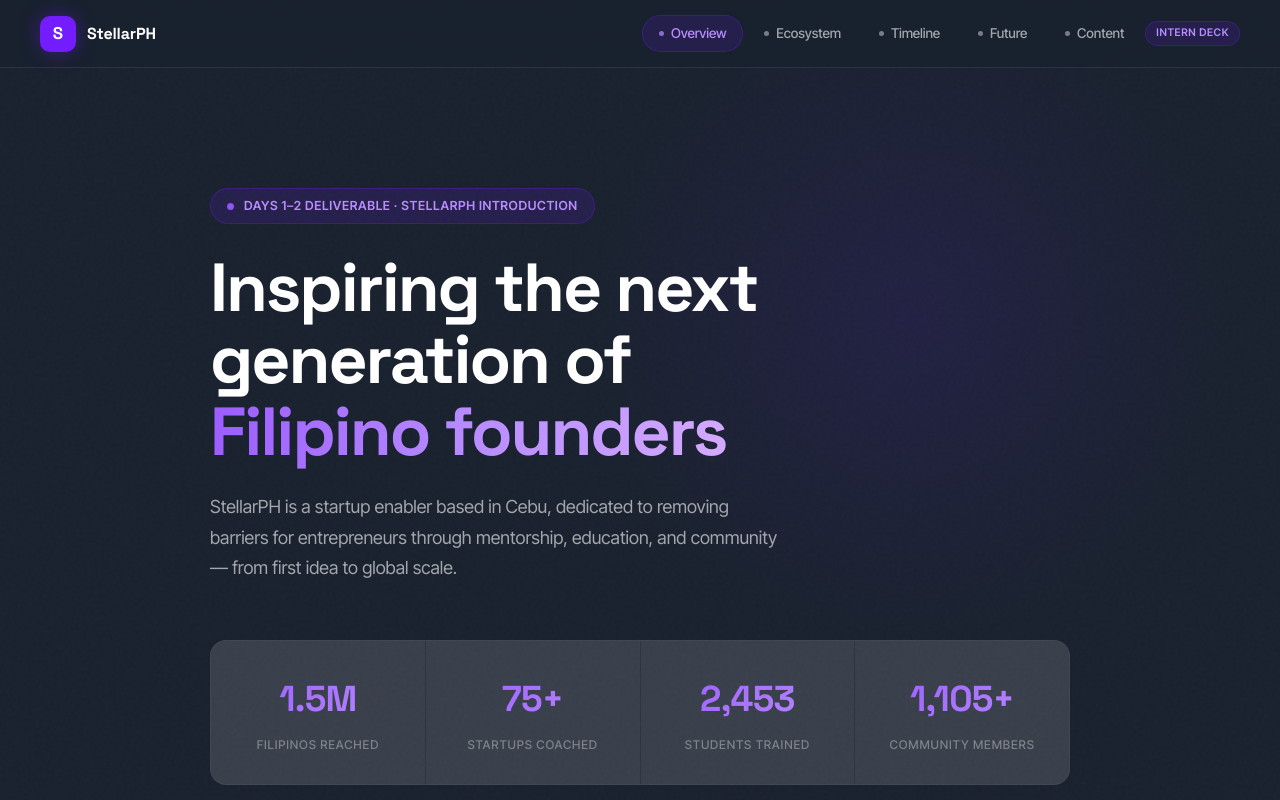
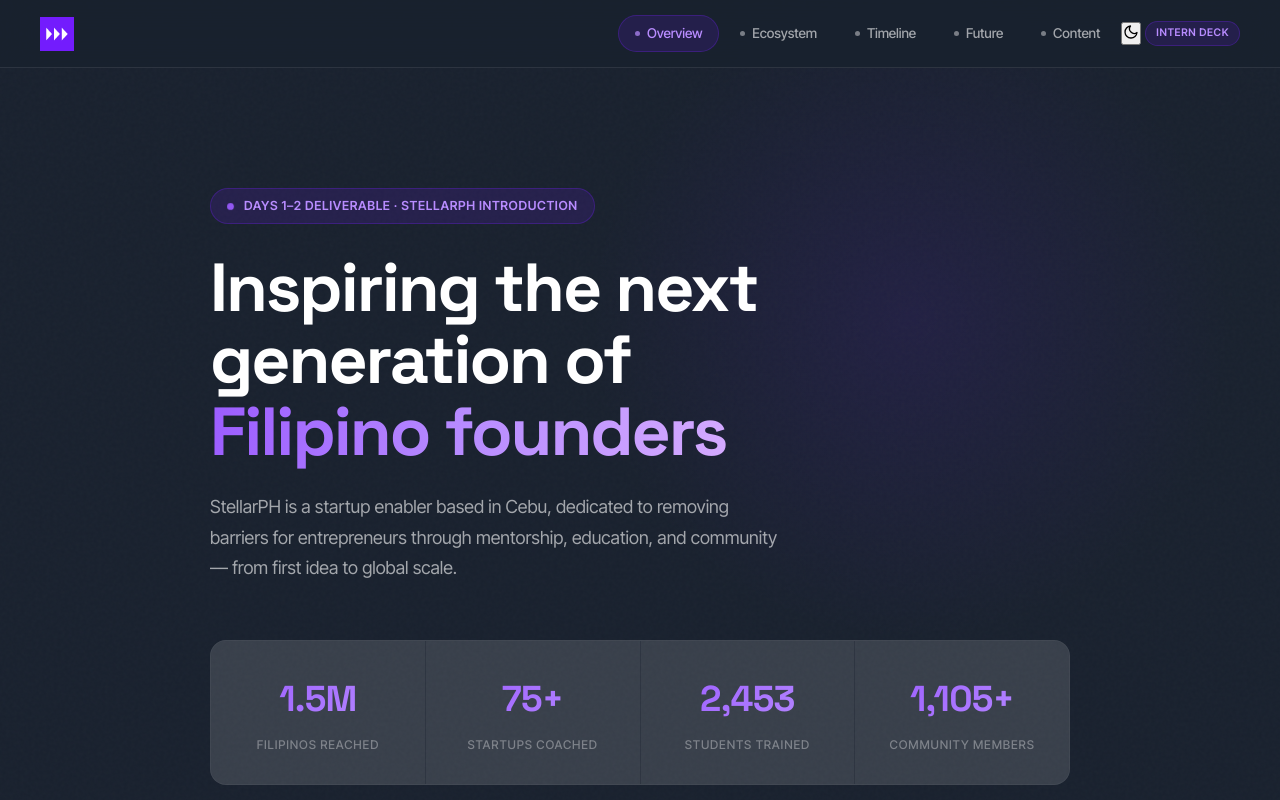
Before and after one commit to charlesterrenal/stellar-pitch, a React (Vite) app: page / in a window 1280 px wide. Shown: the top 800 px of the page. Built offline with nearby package versions, Linux system fonts and the light colour scheme.

Commit message:
feat: integrate ThemeToggle and StellarPH brand logo in the main App layout

```diff
--- a/src/App.tsx
+++ b/src/App.tsx
@@ -1,10 +1,11 @@
 import { useEffect, useState } from 'react'
 import './index.css'
-import { Overview }  from './sections/Overview'
-import { Ecosystem } from './sections/Ecosystem'
-import { Timeline }  from './sections/Timeline'
-import { Future }    from './sections/Future'
-import { Content }   from './sections/Content'
+import { ThemeToggle } from './components/ThemeToggle'
+import { Overview }    from './sections/Overview'
+import { Ecosystem }   from './sections/Ecosystem'
+import { Timeline }    from './sections/Timeline'
+import { Future }      from './sections/Future'
+import { Content }     from './sections/Content'
 
 const NAV_ITEMS = [
   { id: 'overview',  label: 'Overview'  },
@@ -15,10 +16,9 @@
 ]
 
 export default function App() {
-  const [progress,       setProgress]       = useState(0)
-  const [activeSection,  setActiveSection]  = useState('overview')
+  const [progress,      setProgress]      = useState(0)
+  const [activeSection, setActiveSection] = useState('overview')
 
-  // Scroll progress bar
   useEffect(() => {
     const onScroll = () => {
       const scrolled = window.scrollY
@@ -29,79 +29,59 @@
     return () => window.removeEventListener('scroll', onScroll)
   }, [])
 
-  // Active nav highlight on scroll
   useEffect(() => {
     const sections = NAV_ITEMS.map(({ id }) => document.getElementById(id)).filter(Boolean) as HTMLElement[]
-
     const obs = new IntersectionObserver(
-      (entries) => {
-        entries.forEach((e) => {
-          if (e.isIntersecting) setActiveSection(e.target.id)
-        })
-      },
+      (entries) => entries.forEach((e) => { if (e.isIntersecting) setActiveSection(e.target.id) }),
       { rootMargin: '-40% 0px -55% 0px', threshold: 0 }
     )
-
     sections.forEach((s) => obs.observe(s))
     return () => obs.disconnect()
   }, [])
 
-  // Smooth scroll with offset
   const scrollTo = (id: string) => {
     const el = document.getElementById(id)
     if (!el) return
-    const top = el.getBoundingClientRect().top + window.scrollY - 84
-    window.scrollTo({ top, behavior: 'smooth' })
+    window.scrollTo({ top: el.getBoundingClientRect().top + window.scrollY - 84, behavior: 'smooth' })
   }
 
   return (
     <>
-      {/* Progress bar */}
-      <div
-        className="progress-bar"
-        style={{ width: `${progress}%` }}
-        aria-hidden="true"
-      />
+      <div className="progress-bar" style={{ width: `${progress}%` }} aria-hidden="true" />
 
-      {/* Sticky nav */}
       <nav className="nav" aria-label="Presentation navigation">
-        <a className="nav-logo" href="#overview" onClick={(e) => { e.preventDefault(); scrollTo('overview') }} aria-label="StellarPH home">
-          <div className="nav-logo-mark" aria-hidden="true">S</div>
-          <span className="nav-logo-text">StellarPH</span>
+        <a className="nav-logo" href="#overview" onClick={(e) => { e.preventDefault(); scrollTo('overview') }}>
+          <img src="/StellarPH-ColoredLogo.svg" alt="StellarPH" style={{ height: '34px', width: 'auto' }} />
         </a>
 
-        <div className="nav-links" role="list">
+        <div className="nav-links">
           {NAV_ITEMS.map(({ id, label }) => (
             <a
               key={id}
               className={`nav-link${activeSection === id ? ' active' : ''}`}
               href={`#${id}`}
               onClick={(e) => { e.preventDefault(); scrollTo(id) }}
-              role="listitem"
             >
               <span className="dot" aria-hidden="true" />
               {label}
             </a>
           ))}
+          <ThemeToggle />
           <span className="nav-badge">Intern Deck</span>
         </div>
       </nav>
 
       <main>
         <Overview />
-        <hr className="section-divider" />
         <Ecosystem />
-        <hr className="section-divider" />
         <Timeline />
-        <hr className="section-divider" />
         <Future />
-        <hr className="section-divider" />
         <Content />
       </main>
 
       <footer className="footer">
         <p>
-          StellarPH Intern Onboarding Deck · June 2026 ·{' '}
+          StellarPH Intern Onboarding Deck &middot; June 2026 &middot;{' '}
           <a href="https://stellarph.io" rel="noopener noreferrer">stellarph.io</a>
         </p>
       </footer>
```
